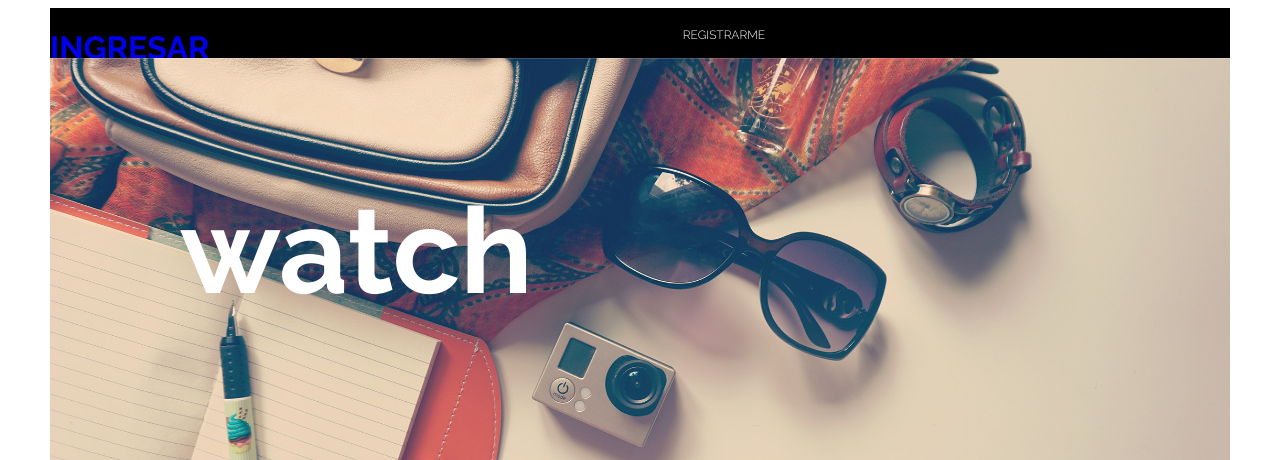
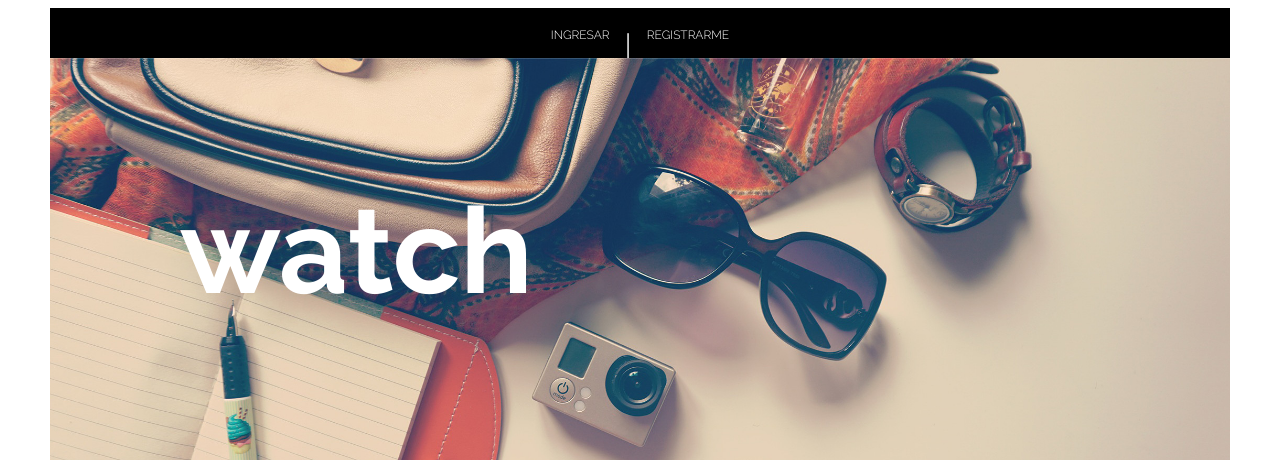
Before and after one commit to HarrySanti/dh, a PHP site: page /home.html in a window 1280 px wide. Shown: the top 460 px of the page. Run offline with PHP 8.4, Linux system fonts and the light colour scheme; some libraries are stand-ins or nearby versions.

Commit message:
Update mobile.css

```diff
--- a/css/mobile.css
+++ b/css/mobile.css
@@ -2,16 +2,19 @@ body {
   font-family: 'Raleway', sans-serif;
 
 }
-
 a {
   text-decoration: none;
 }
-
 a:hover {
   text-decoration: underline;
 }
 
 .registro:hover{
+  text-decoration: underline;
+  color: white;
+}
+
+.ingresar:hover{
   text-decoration: underline;
   color: white;
 }
@@ -22,6 +25,8 @@ a:hover {
 }
 
 /*header*/
+
+
 header {
   display: flex;
   justify-content: center;
@@ -29,30 +34,50 @@ header {
   height: 50px;
 }
 
-header .registro {
+header .foruser {
   width: 100%;
   display: flex;
   justify-content: center;
 }
 
+header .ingresar h1{
+  margin-top:20px;
+  margin-bottom: 20px;
+  margin-right: 15px;
+  font-size: 12px;
+  color: white;
+  font-weight: 300;
+}
+
+header h1 {
+  color: white;
+  justify-content: center;
+  display: absolute;
+  margin-top: 20px;
+  margin-bottom: 20px;
+  font-weight: 300;
+}
+
 header .registro h1{
-  margin:20px 10px;
+  margin-top:20px;
+  margin-bottom: 20px;
+  margin-left: 15px;
   font-size: 12px;
   color: white;
   font-weight: 300;
 }
 
 /*banner*/
+
+
 .banner {
     display: block;
     position: relative;
     margin-bottom: 15px;
   }
-
   .banner .img-banner {
     width: 100%;
   }
-
   .banner .marca {
     position: absolute;
     align-content:center;
@@ -64,10 +89,10 @@ header .registro h1{
     color: white;
     padding: 15px;
     font-size: 80px;
-  font-weight: bold;
+    font-weight: 700;
   }
+/*navegador*/
 
-/*navegador*/
 nav ul li a {
   text-align: center;
   color: black;
@@ -80,6 +105,7 @@ nav ul li a {
 }
 
 /*banners 2 y 3*/
+
 .banner2 {
   display: block;
   position: relative;
@@ -88,12 +114,10 @@ nav ul li a {
   width: 320px;
   height: 213px;
 }
-
 .banner2 .img-banner {
   width: 100%;
   height: 100%;
 }
-
 .banner2 .complex {
   position: absolute;
   right: 50px;
@@ -130,49 +154,51 @@ nav ul li a {
 }
 
 /*elegi*/
-.elegi{
+
+.elegi {
   display: flex;
   justify-content: center;
   margin-top: 20px;
   margin-bottom: 20px;
+}
+
+.elegi h1{
   font-size: 20px;
   font-weight: 300;
 }
 
 .elegi strong {
-  font-weight: bold;
+  font-weight: 700;
+  margin-left: 5px;
 }
 
+
 /*carta*/
+
 .columnas {
   margin-top: 20px;
 }
-
 .columna {
   margin-bottom: 30px;
   display: flex;
   justify-content: center;
 }
-
 .columna img {
   height: 140px;
   width: 140px;
 }
-
 .columna .img-square {
   display: none;
 }
-
 .columna h2 {
   margin: 12px 0;
-  font-weight: bold;
+  font-weight: 700;
   font-size: 18px;
 }
-
 .columna p {
   margin-bottom: 12px;
   font-size: 14px;
-  font-weight: lighter;
+  font-weight: 300;
 }
 
 .columna .anadir {
@@ -195,7 +221,6 @@ footer {
   align-content: center;
   width: 100%;
 }
-
 footer .contenedor .watch {
   display: flex;
   justify-content: center;
@@ -206,7 +231,7 @@ footer .contenedor .watch {
 }
 
 footer .contenedor .watch .uno{
-  font-weight: bold;
+  font-weight: 700;
   margin-bottom: 9px;
   font-size: 12px;
 }
```
Lines whose indentation alone changed are shown as unchanged.
